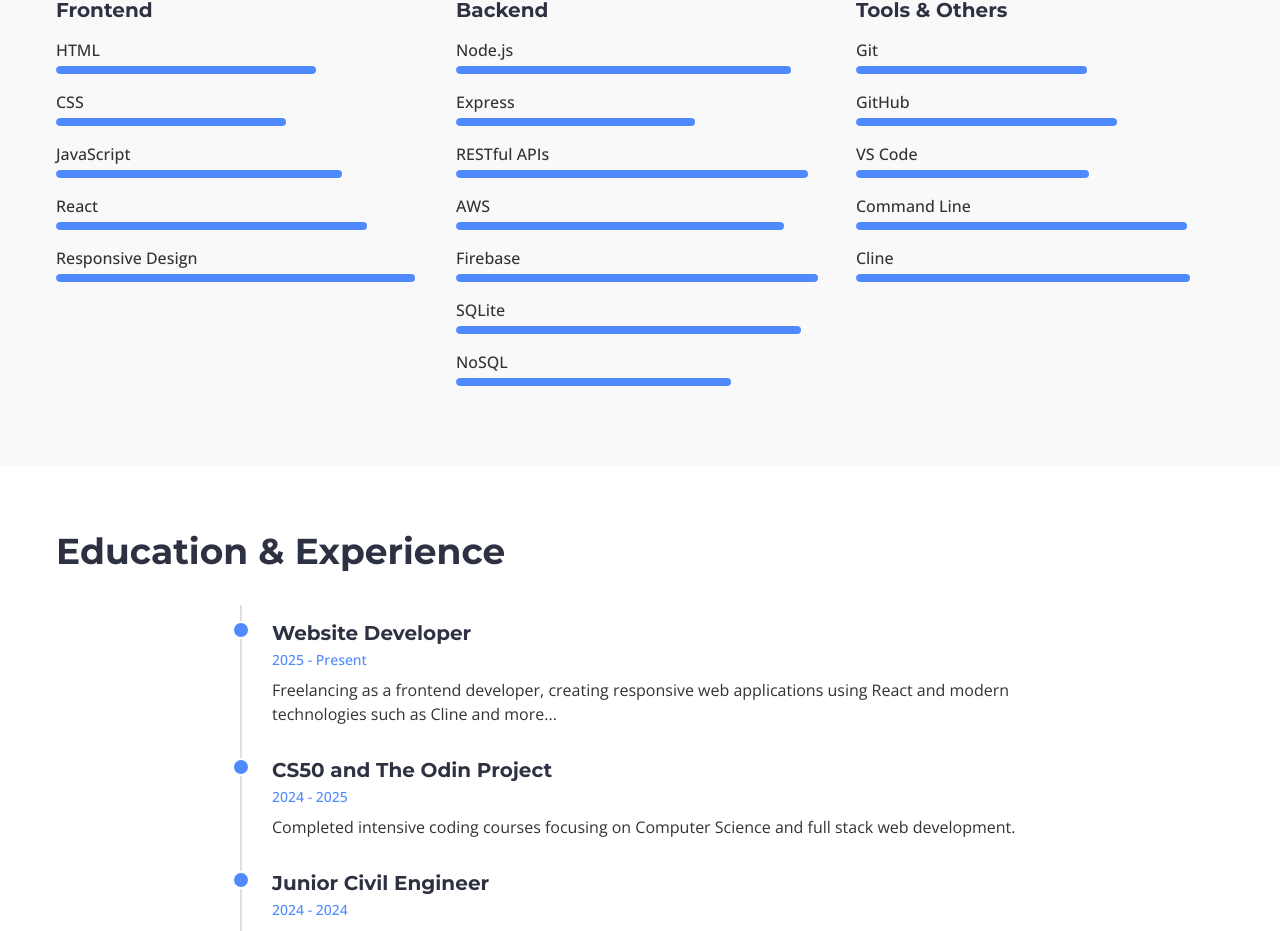
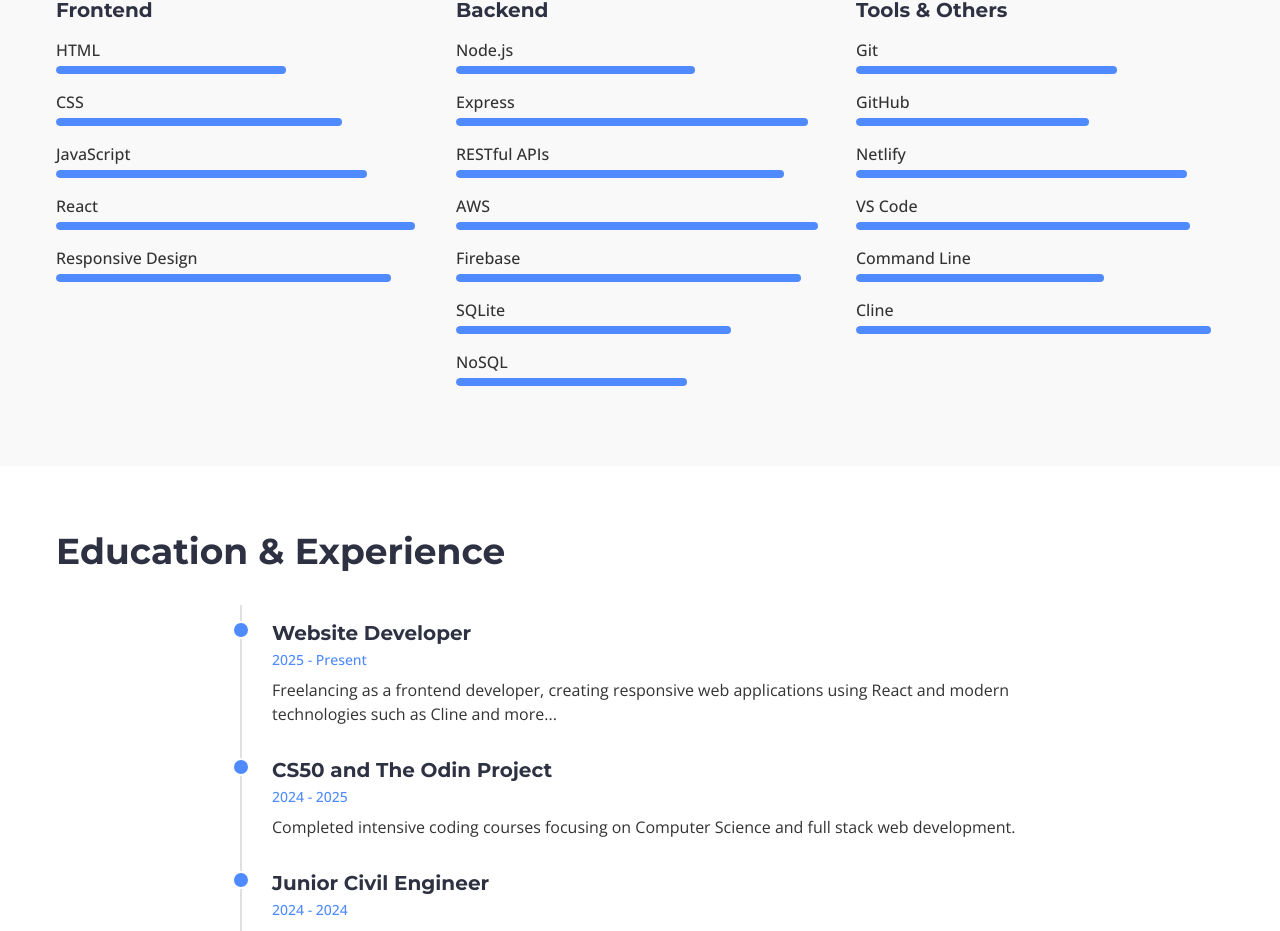
Before and after one commit to jameswuu/portfolio, a React (Vite) app: page /about in a window 1280 px wide. Shown: the part 1054-1985 px from the top of the page. Built offline with nearby package versions, Linux system fonts and the light colour scheme.

Commit message:
Changes to the About page

```diff
--- a/src/pages/AboutPage.jsx
+++ b/src/pages/AboutPage.jsx
@@ -5,7 +5,7 @@
 const skills = [
   { category: 'Frontend', items: ['HTML', 'CSS', 'JavaScript', 'React', 'Responsive Design'] },
   { category: 'Backend', items: ['Node.js', 'Express', 'RESTful APIs', 'AWS', 'Firebase', 'SQLite', 'NoSQL'] },
-  { category: 'Tools & Others', items: ['Git', 'GitHub', 'VS Code', 'Command Line', 'Cline'] }
+  { category: 'Tools & Others', items: ['Git', 'GitHub', 'Netlify', 'VS Code', 'Command Line', 'Cline'] }
 ];
 
 const AboutPage = () => {
--- a/src/pages/HomePage.jsx
+++ b/src/pages/HomePage.jsx
@@ -39,7 +39,7 @@
                 <span className="skill-tag">HTML/CSS</span>
                 <span className="skill-tag">AWS</span>
                 <span className="skill-tag">Git/GitHub</span>
-                <span className="skill-tag">Problem Solving</span>
+                <span className="skill-tag">And more!</span>
               </div>
             </div>
           </div>
```
Also changed, not shown: 12 other files (tests, documents, lock files or other folders).
